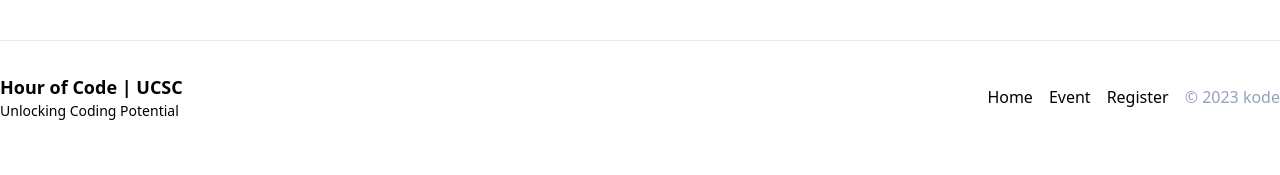
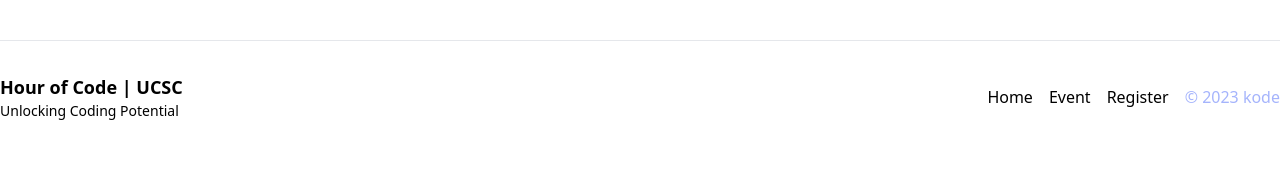
Before and after one commit to acm-ucsc/acm-hoc2023, a Next.js app: page /components/footer in a window 1280 px wide. Shown: the top 175 px of the page. Built offline with nearby package versions, Linux system fonts and the light colour scheme.

Commit message:
kode colors added

```diff
--- a/src/pages/components/footer.jsx
+++ b/src/pages/components/footer.jsx
@@ -22,7 +22,7 @@ function Footer() {
                         <div className="hover:text-teal-500 cursor-pointer text-center">Register</div>
                     </Link>
                     <Link href="https://www.ko-de.org/">
-                        <p className="text-slate-400 hover:text-teal-500 cursor-pointer text-center">&copy; 2023 kode</p>
+                        <p className=" text-indigo-300 hover:text-indigo-500 cursor-pointer text-center">&copy; 2023 kode</p>
                     </Link>
                 </div>
 
```
